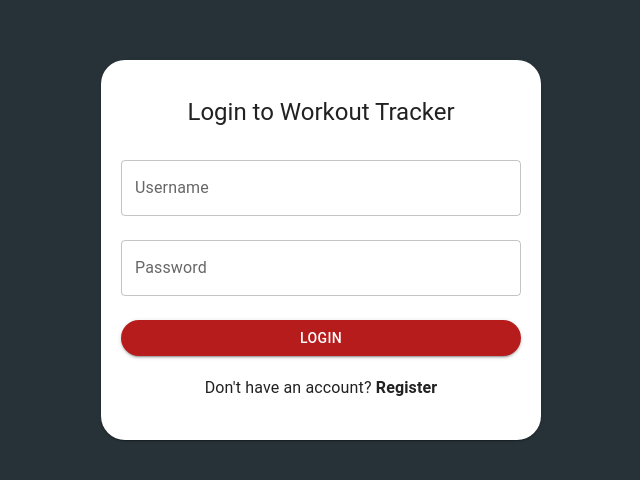
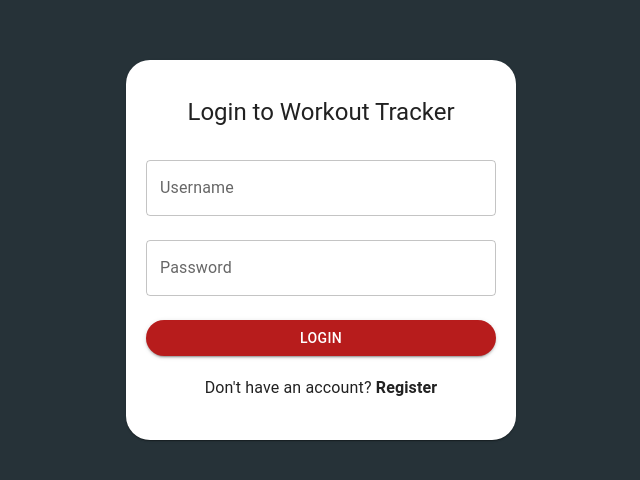
Before and after one commit to alyuza/Workout-Tracker, a React (Vite) app in the folder Frontend/: page / in a window 1280 px wide. Shown: the part 150-630 px from the top of the page, without its empty margins (319-959 px from the left). Built offline with nearby package versions, Linux system fonts and the light colour scheme.

Commit message:
modify alert with sweetalert

```diff
--- a/Frontend/src/pages/Auth/Login/index.tsx
+++ b/Frontend/src/pages/Auth/Login/index.tsx
@@ -4,6 +4,7 @@ import * as yup from 'yup';
 import { useNavigate } from 'react-router-dom';
 import { API } from '../../../utils/API';
 import { Box, Card, TextField, Button, Typography } from '@mui/material';
+import Swal from 'sweetalert2'
 import './style.css';
 
 interface LoginInterface {
@@ -46,10 +47,10 @@ const Login: React.FC = () => {
       const data = await response.json();
       localStorage.setItem('token', data.data);
       navigate('/dashboard');
-      alert('Success');
+      Swal.fire("Login Success!");
     } catch (error) {
       console.error(error);
-      alert('Not Success');
+      Swal.fire("Login Failed!");
     }
   };
 
@@ -71,7 +72,7 @@ const Login: React.FC = () => {
         <Card
           style={{
             padding: '20px',
-            maxWidth: '400px',
+            maxWidth: '350px',
             backgroundColor: 'white',
             borderRadius: '24px',
           }}
```
